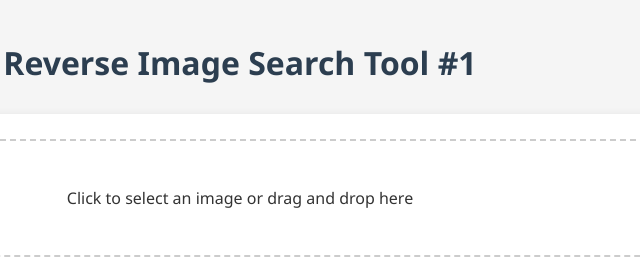
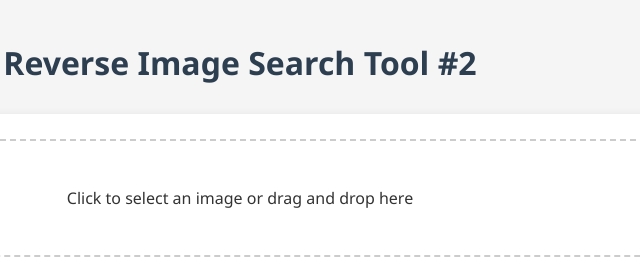
Before and after one commit to Queue40/redflag, a plain HTML site: page index.html in a window 1280 px wide. Shown: the top 259 px of the page, 400-1040 px from the left. Drawn offline with Linux system fonts and the light colour scheme.

Commit message:
Update index.html

```diff
--- a/index.html
+++ b/index.html
@@ -251,7 +251,7 @@
     </style>
 </head>
 <body>
-    <h1> Reverse Image Search Tool #1 </h1>
+    <h1> Reverse Image Search Tool #2 </h1>
 
     <div class="upload-container">
         <div id="uploadArea" class="upload-area" onclick="document.getElementById('queryImage').click()">
```
